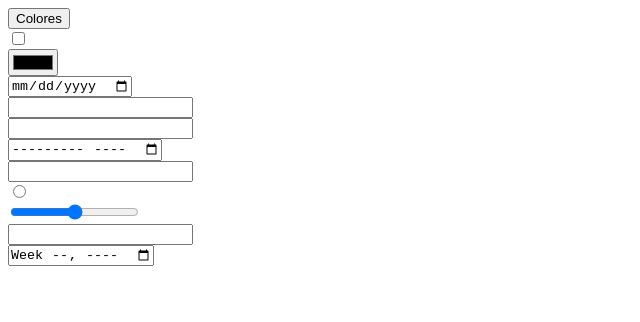
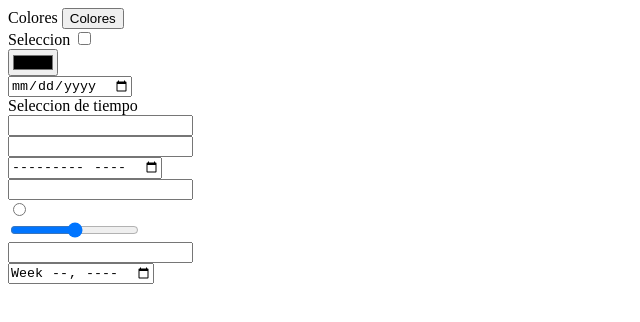
Before and after one commit to Adurannn/prograwebc22026, a plain HTML site: page Semana 1/formularios.html in a window 1280 px wide. Shown: the whole page, without its empty margins (0-640 px from the left). Drawn offline with Linux system fonts and the light colour scheme.

Commit message:
Update formularios.html

```diff
--- a/Semana 1/formularios.html
+++ b/Semana 1/formularios.html
@@ -7,9 +7,11 @@
   </head>
   <body>
     <div>
+      <label for="">Colores</label>
       <input type="button" value="Colores" />
     </div>
     <div>
+      <label for="">Seleccion</label>
       <input type="checkbox" name="" id="" />
     </div>
     <div>
@@ -18,6 +20,7 @@
     <div>
       <input type="date" name="" id="" />
     </div>
+    <label for="">Seleccion de tiempo</label>
     <div><input type="datetime" name="" id="" /></div>
     <div>
       <input type="email" name="" id="" />
```
